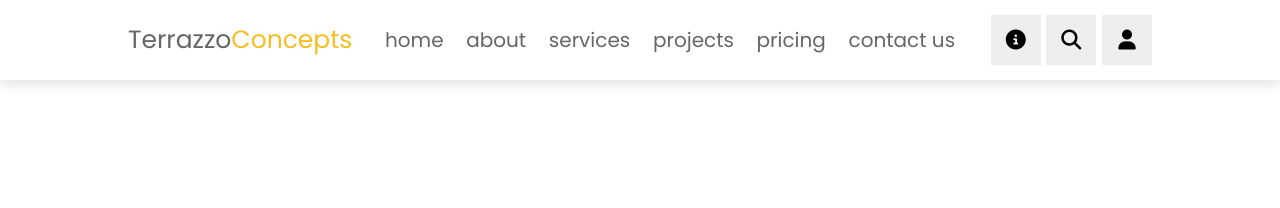
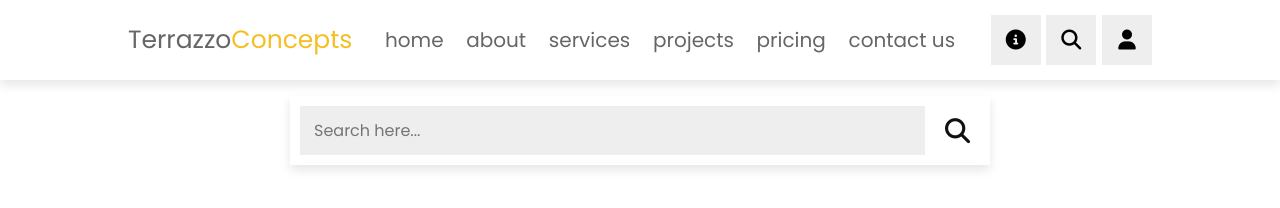
Before and after one commit to Don-njogu/Kish-, a website: page public/index.html in a window 1280 px wide. Both pictures are taken after a click on the element 1071 px from the left and 40 px from the top of the page. Drawn offline with Linux system fonts and the light colour scheme.

Commit message:
second Phase

```diff
--- a/public/index.html
+++ b/public/index.html
@@ -35,6 +35,10 @@
             <div id="login-btn" class="fas fa-user"></div>
         </div>
 
+        <form action="" class="search-form">
+            <input type="search" name="" placeholder="Search here..." id="search-box">
+            <label for="search-box" class="fas fa-search"></label>
+        </form>
     </header>
 
     <!-- header section ends -->
--- a/public/script.js
+++ b/public/script.js
@@ -0,0 +1,16 @@
+let navbar = document.querySelector('.header .navbar');
+let searchForm = document.querySelector('.header .search-form');
+
+document.querySelector('#menu-btn').onclick = () =>{
+    navbar.classList.toggle('active');
+};
+
+document.querySelector('#search-btn').onclick = () =>{
+    searchForm .classList.toggle('active');
+};
+
+window.onscroll = () =>{
+    navbar.classList.remove('active');
+    searchForm .classList.remove('active');
+
+}
--- a/src/styles/styles.scss
+++ b/src/styles/styles.scss
@@ -73,6 +73,12 @@ html{
     }
 }
 
+@keyframes fadeIn{
+    0%{
+        top: 50%;
+        opacity: 0;
+    }
+}
 
 .header{
     position: sticky;
@@ -109,7 +115,46 @@ html{
         display: none;
      }
 
+     .search-form{
+        position: absolute;
+        top: 120%; left: 50%;
+        transform: translateX(-50%);
+        width: 70rem;
+        background: var(--white);
+        box-shadow: var(--box-shadow);
+        padding:1rem;
+        display: none;
+        align-items: center;
+        gap:1rem;
+        animation: fadeIn .2s linear;
+
+        &.active{
+            display: flex;
+        }
+
+        input{
+            width: 100%;
+            padding:1.2rem 1.4rem;
+            background: var(--light-bg);
+            font-size:1.6rem;
+            color: var(--light-color);
+        }
+        label{
+            font-size: 2.5rem;
+            color: var(--black);
+            cursor: pointer;
+            margin: 0 1rem;
+
+            &:hover{
+                color: var(--yellow);
+            }
+        }
+     }
+
 }
+
+
+
 
 
 
@@ -139,6 +184,10 @@ html{
             background: var(--white);
             border-top: var(--border);
             border-bottom: var(--border);
+            clip-path: polygon(0 0, 100% 0, 100% 0, 0 0);
+
+            &.active{
+                clip-path: polygon(0 0, 100% 0, 100% 100%, 0 100%);            }
 
             a{
                 display: block;
```
Also changed, not shown: public/styles.css, 1 other file.
